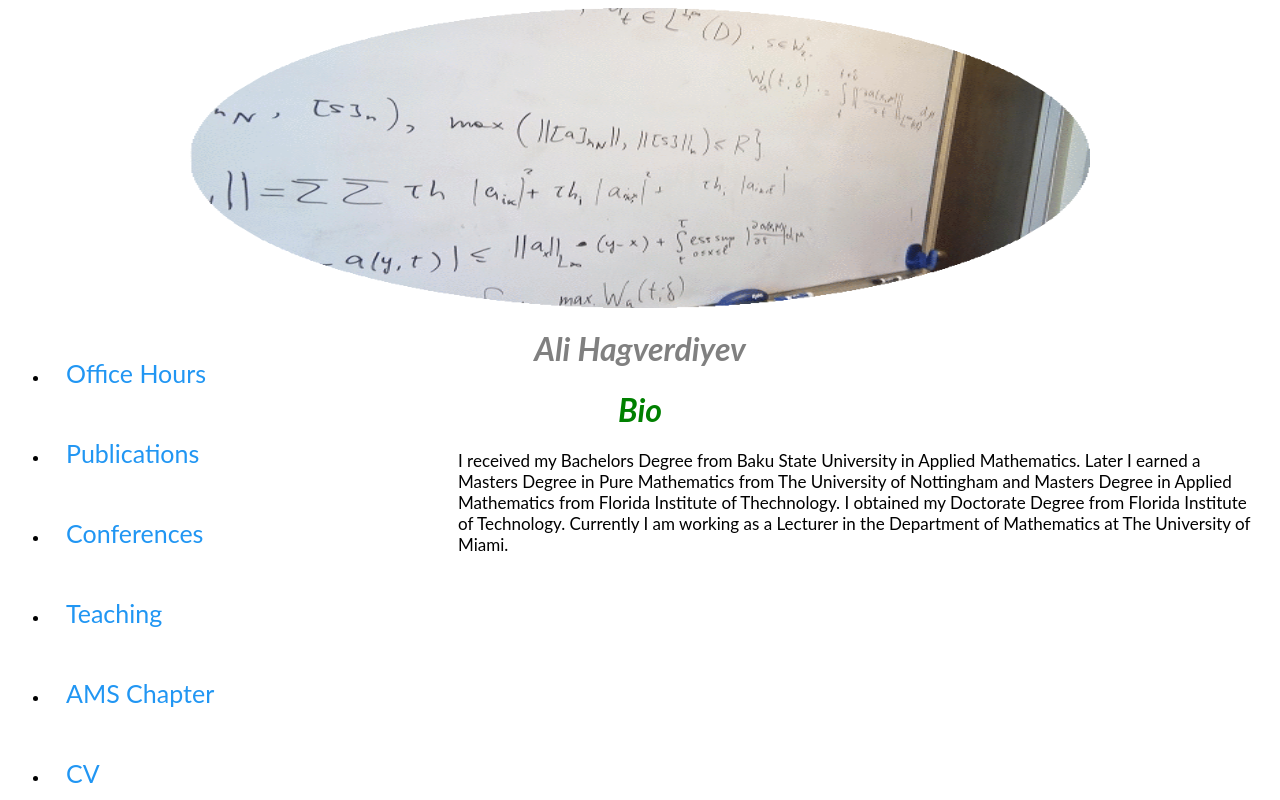
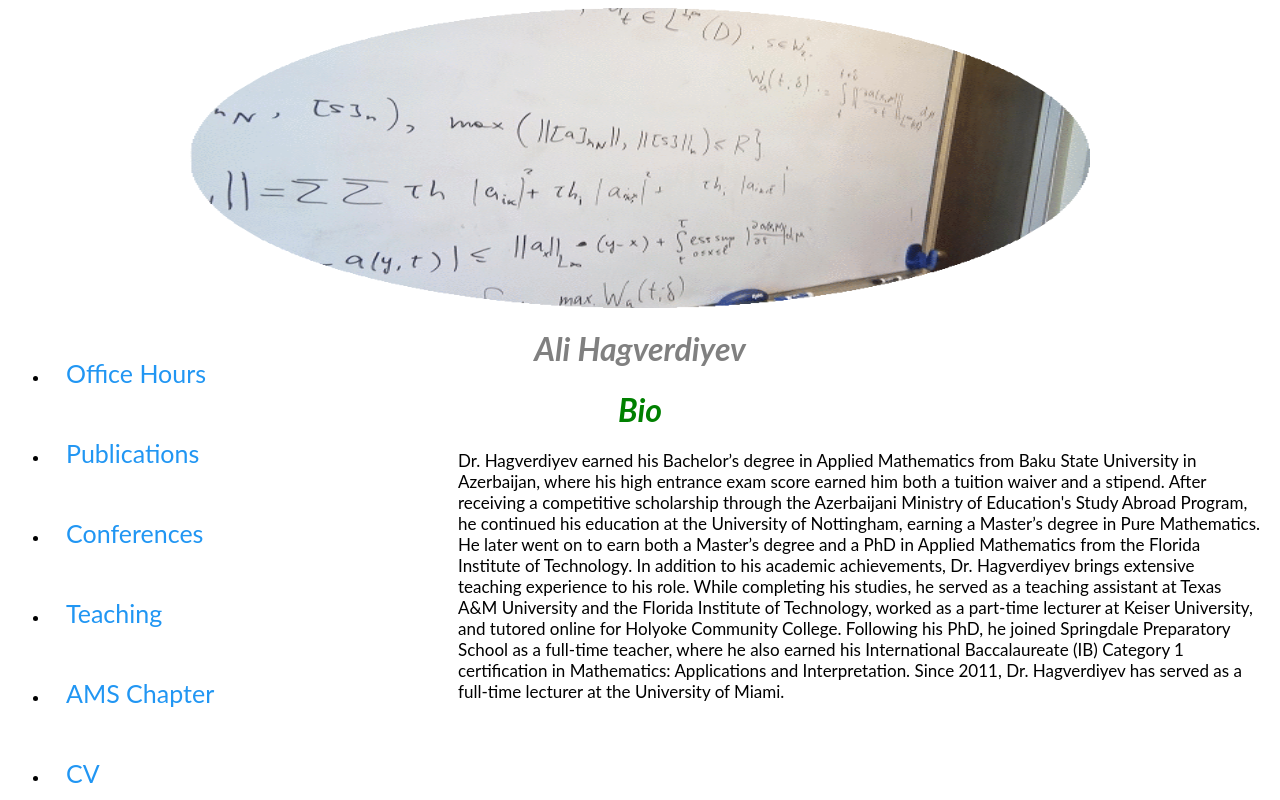
Before and after one commit to AliHag88/AliHag88.github.io, a plain HTML site: page index.html in a window 1280 px wide. Drawn offline with Linux system fonts and the light colour scheme.

Commit message:
Update index.html

```diff
--- a/index.html
+++ b/index.html
@@ -112,9 +112,13 @@ style="display:block;margin-left:auto; margin-right:auto;" />
 
 
  <div class="main">
-<p> I received my Bachelors Degree from Baku State University in Applied Mathematics.
-    Later I earned a Masters Degree in Pure Mathematics from The University of Nottingham and Masters Degree in Applied Mathematics from Florida Institute of Thechnology.
-    I obtained my Doctorate Degree from Florida Institute of Technology. Currently I am working as a Lecturer in the Department of Mathematics at The University of Miami.
+<p> Dr. Hagverdiyev earned his Bachelor’s degree in Applied Mathematics from Baku State University in Azerbaijan,
+where his high entrance exam score earned him both a tuition waiver and a stipend. After receiving a competitive scholarship through the Azerbaijani Ministry of
+Education's Study Abroad Program, he continued his education at the University of Nottingham, earning a Master’s degree in Pure Mathematics. He later went on to
+earn both a Master’s degree and a PhD in Applied Mathematics from the Florida Institute of Technology.
+In addition to his academic achievements, Dr. Hagverdiyev brings extensive teaching experience to his role. While completing his studies, he served as a teaching
+assistant at Texas A&M University and the Florida Institute of Technology, worked as a part-time lecturer at Keiser University, and tutored online for Holyoke
+Community College. Following his PhD, he joined Springdale Preparatory School as a full-time teacher, where he also earned his International Baccalaureate (IB) Category 1 certification in Mathematics: Applications and Interpretation. Since 2011, Dr. Hagverdiyev has served as a full-time lecturer at the University of Miami.
 </p>
 </div>
 
```
